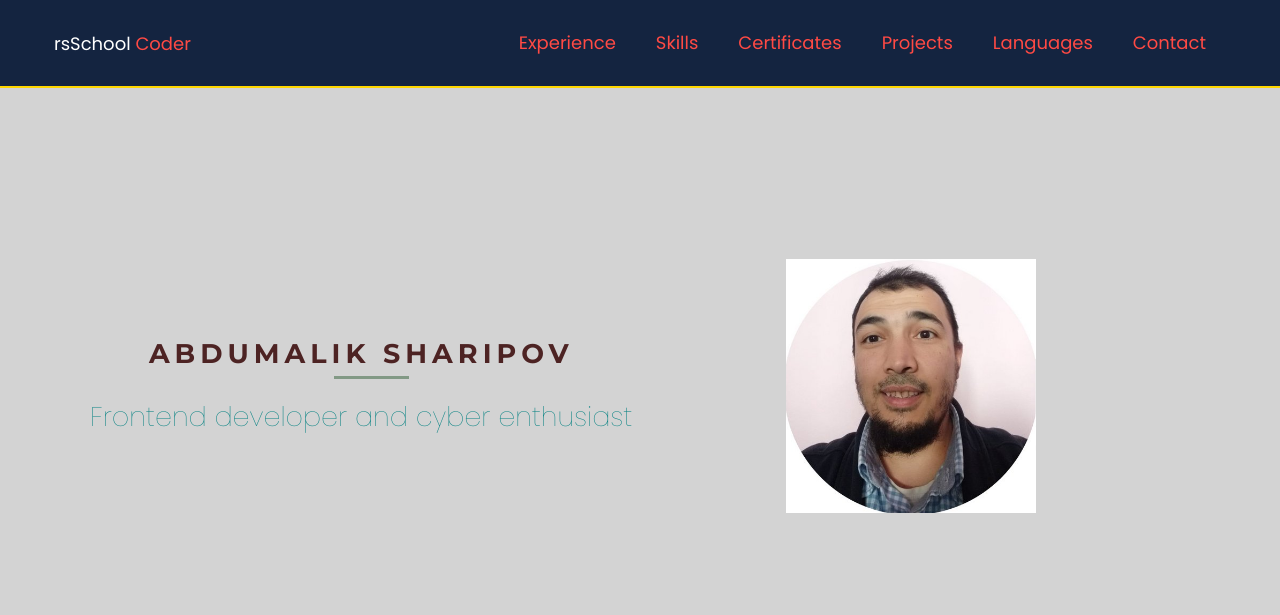
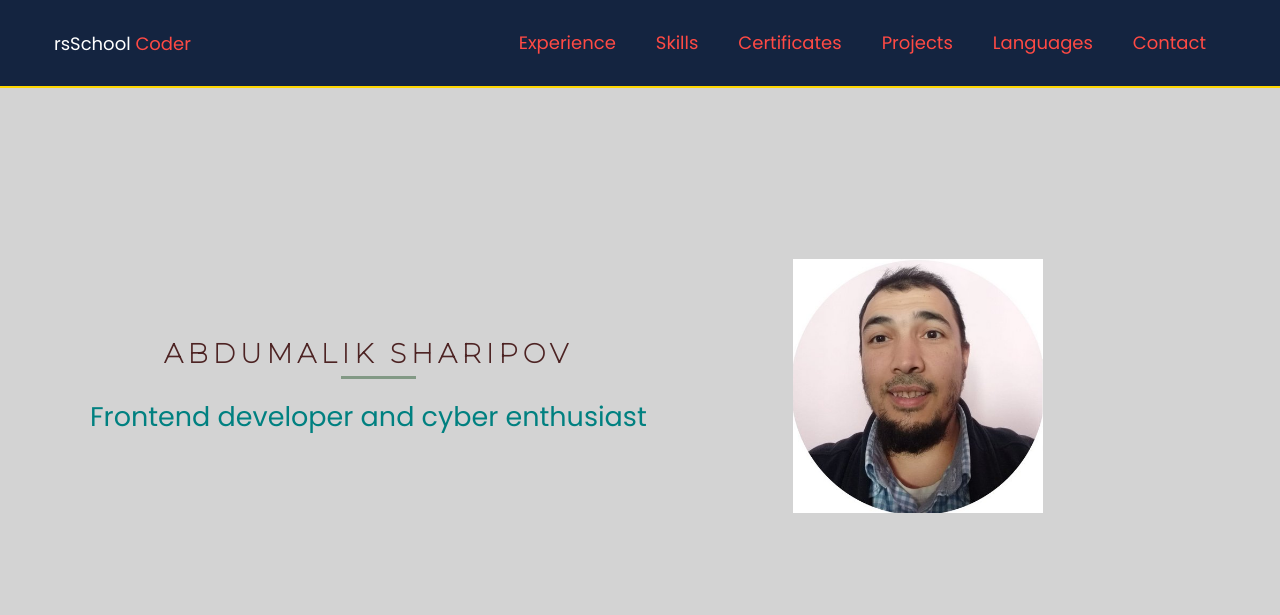
Before and after one commit to cyberweb8/rsschool-cv, a plain HTML site: page index.html in a window 1280 px wide. Shown: the top 615 px of the page. Drawn offline with Linux system fonts and the light colour scheme.

Commit message:
refactor: update font families

```diff
--- a/style.css
+++ b/style.css
@@ -1,8 +1,3 @@
-@font-face {
-  font-family: "Poppins";
-  src: url("./assets/fonts/Poppins-Thin.ttf");
-  font-weight: 100;
-}
 @font-face {
   font-family: "Poppins";
   src: url("./assets/fonts/Poppins-Regular.ttf");
@@ -10,32 +5,9 @@
 }
 
 @font-face {
-  font-family: "Poppins";
-  src: url("./assets/fonts/Poppins-Medium.ttf");
-  font-weight: 500;
-}
-
-@font-face {
-  font-family: "Poppins";
-  src: url("./assets/fonts/Poppins-Bold.ttf");
-  font-weight: 700;
-}
-
-@font-face {
   font-family: "Montserrat";
   src: url("./assets/fonts/Montserrat-Thin.ttf");
   font-weight: 100;
-}
-@font-face {
-  font-family: "Montserrat";
-  src: url("./assets/fonts/Montserrat-Regular.ttf");
-  font-weight: 400;
-}
-
-@font-face {
-  font-family: "Montserrat";
-  src: url("./assets/fonts/Montserrat-Bold.ttf");
-  font-weight: 700;
 }
 
 * {
```
Also changed, not shown: assets/fonts/Montserrat-Bold.ttf (deleted), assets/fonts/Montserrat-Regular.ttf (deleted), assets/fonts/Poppins-Bold.ttf (deleted), assets/fonts/Poppins-Medium.ttf (deleted), assets/fonts/Poppins-Thin.ttf (deleted).
